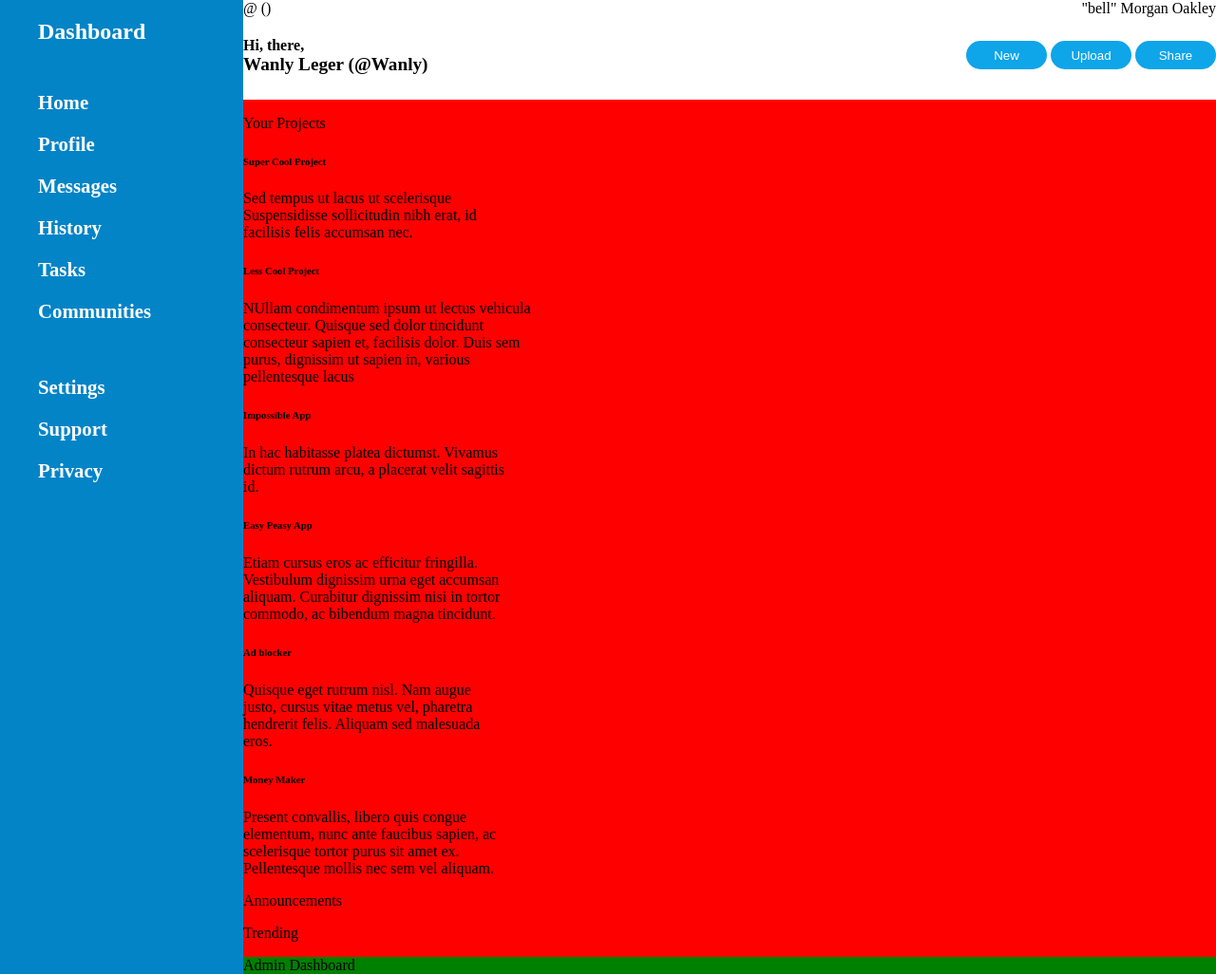
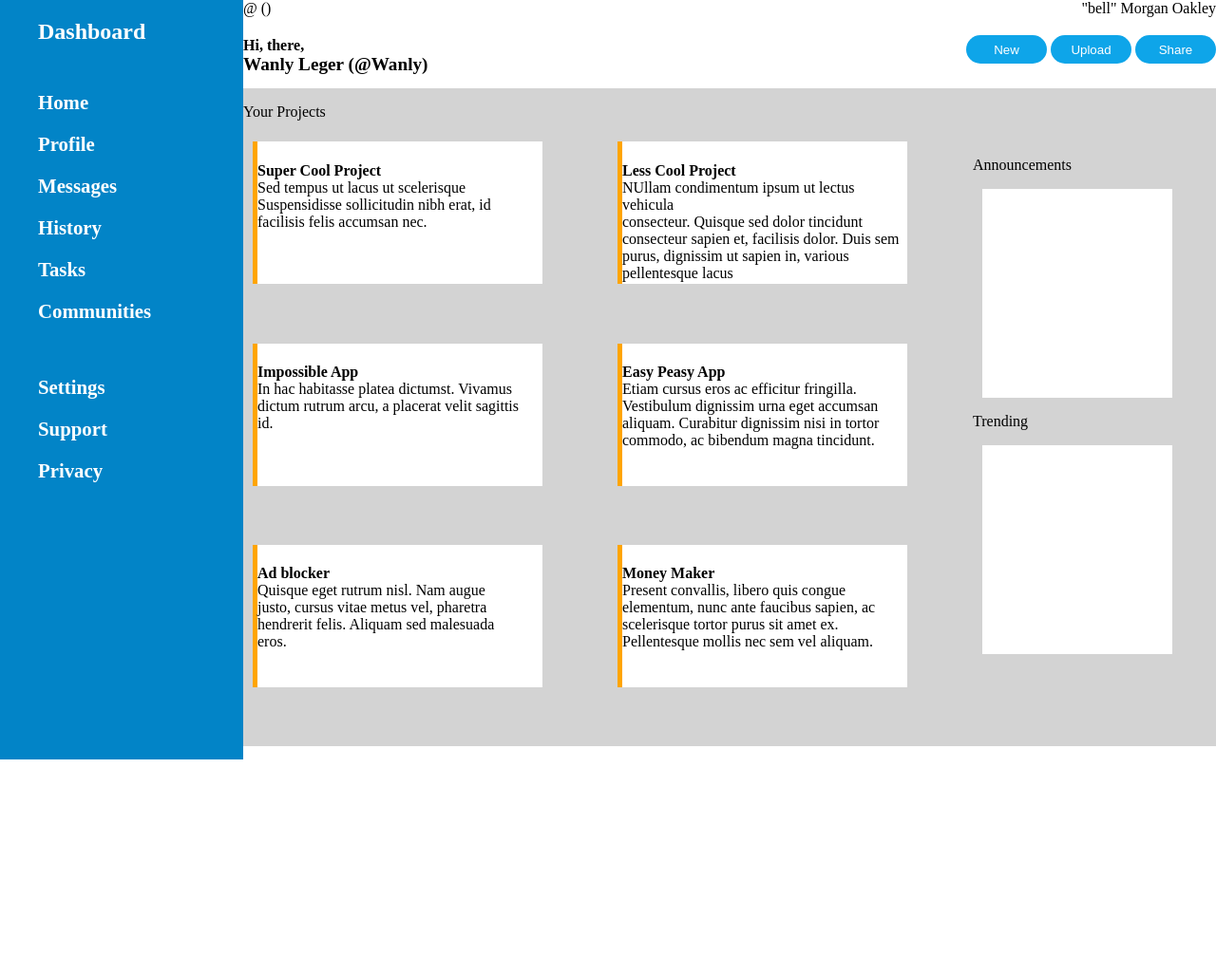
Before and after one commit to WanlyL/Admin-Dashboard-UI, a plain HTML site: page index.html in a window 1280 px wide. Shown: the whole page at 95% size. After the commit the page ends 800 px from the top, so only its background shows below. Drawn offline with Linux system fonts and the light colour scheme.

Commit message:
Refactored style sheet to properly layout the design

```diff
--- a/index.html
+++ b/index.html
@@ -59,13 +59,13 @@
             <p id="project-header">Your Projects</p>
             <div class="project">
                 <div class="card">
-                    <h6>Super Cool Project</h6>
+                    <h4>Super Cool Project</h6>
                     <p class="text">Sed tempus ut lacus ut scelerisque <br>
                     Suspensidisse sollicitudin nibh erat, id <br>
                 facilisis felis accumsan nec.</p>
                 </div>
                 <div class="card">
-                    <h6>Less Cool Project</h6>
+                    <h4>Less Cool Project</h6>
                     <p class="text">NUllam condimentum ipsum ut lectus vehicula <br>
                     consecteur. Quisque sed dolor tincidunt <br>
                     consecteur sapien et, facilisis dolor. Duis sem <br>
@@ -73,24 +73,24 @@
                     pellentesque lacus</p>
                 </div>
                 <div class="card">
-                    <h6>Impossible App</h6>
+                    <h4>Impossible App</h6>
                     <p class="text">In hac habitasse platea dictumst. Vivamus <br> dictum rutrum arcu, a placerat velit sagittis <br>
                         id.</p>
                 </div>
                 <div class="card">
-                    <h6>Easy Peasy App</h6>
+                    <h4>Easy Peasy App</h6>
                     <p class="text">Etiam cursus eros ac efficitur fringilla. <br>
                         Vestibulum dignissim urna eget accumsan <br>
                         aliquam. Curabitur dignissim nisi in tortor <br>
                         commodo, ac bibendum magna tincidunt.</p>
                 </div>
                 <div class="card">
-                    <h6>Ad blocker</h6>
+                    <h4>Ad blocker</h6>
                     <p class="text">Quisque eget rutrum nisl. Nam augue <br> justo, cursus vitae metus vel, pharetra <br> hendrerit felis. Aliquam sed malesuada <br>
                         eros.</p>
                 </div>
                 <div class="card">
-                    <h6>Money Maker</h6>
+                    <h4>Money Maker</h6>
                     <p class="text">Present convallis, libero quis congue <br> elementum, nunc ante faucibus sapien, ac <br>
                         scelerisque tortor purus sit amet ex. <br>
                         Pellentesque mollis nec sem vel aliquam.</p>
@@ -110,7 +110,7 @@
             </div>
         </div>
 
-        <div class="footer">Admin Dashboard</div>
+        <div class="footer"></div>
     </div>
 </body>
 </html>
--- a/style.css
+++ b/style.css
@@ -4,6 +4,7 @@ body{
 .container{
     display: grid;
     grid-template-columns: 1fr 4fr;
+    min-height: 100%;
 }
 
 .sidebar{
@@ -11,6 +12,7 @@ body{
     display: grid;
     grid-template-rows: 75px 300px 250px 1fr;
     background-color: #0284c7;
+    height: 100vh;
 }
 
 #dash{
@@ -64,9 +66,42 @@ button{
 }
 
 .main-content{
-    background-color: red;
+    background-color: #d3d3d3;
+    display: grid;
+    grid-template-columns: 3fr 1fr;
+}
+
+.project{
+    grid-column: 1 / 2;
+    gap: 0;
+    display: grid;
+    grid-template-columns: 1fr 1fr;
+    grid-template-rows: repeat(3, minmax(210px,1fr));
+}
+
+.card{
+    height: 150px;
+    width: 300px;
+    background-color: white;
+    border-left: 5px solid orange;
+    margin-left: 10px;
+}
+
+h4{
+    margin-bottom: 0;
+}
+
+.text{
+    margin-top: 0;
+}
+
+.news-card{
+    height: 220px;
+    width: 200px;
+    background-color: white;
+    margin-left: 10px;
 }
 
 .footer{
-    background-color: green;
+    grid-column: 2 / 3;
 }
```
